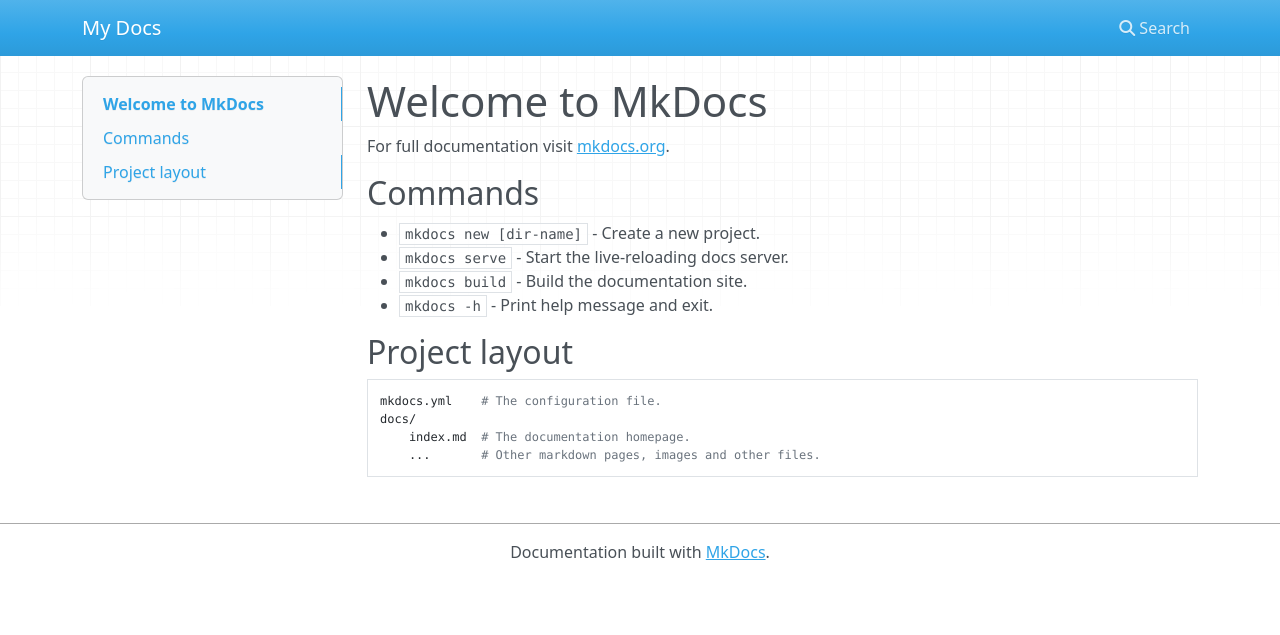
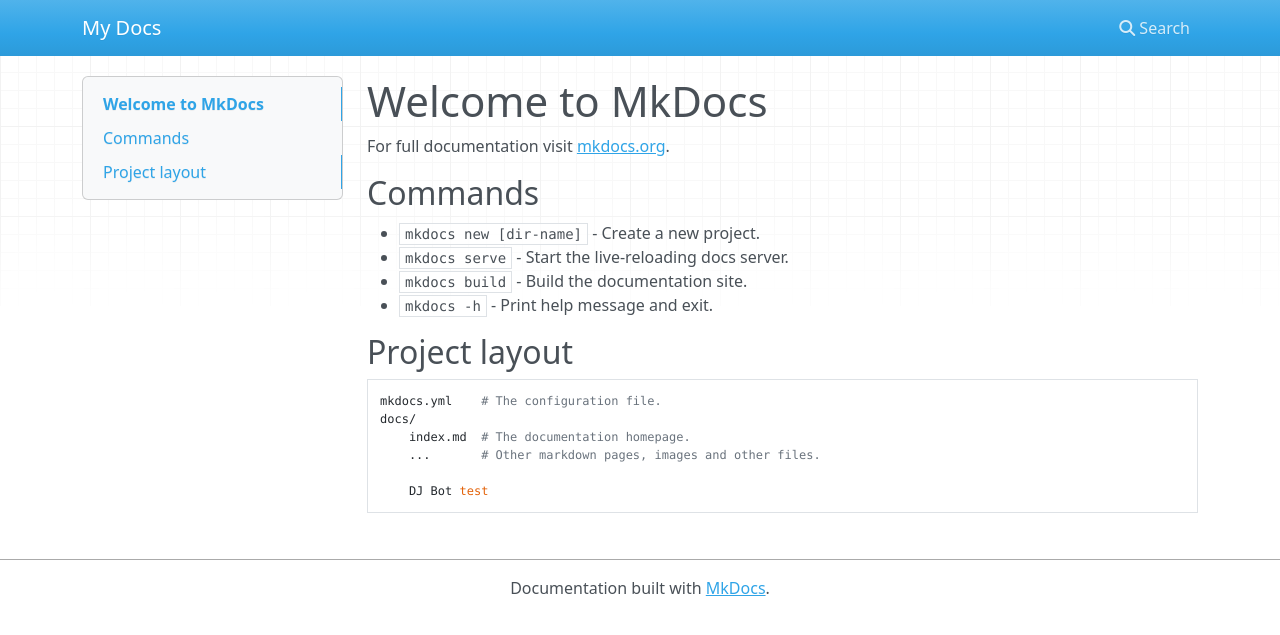
Before and after one commit to sabry134/DJ-Bot, an MkDocs documentation site: the page built from docs/index.md, in a window 1280 px wide. Shown: the top 635 px of the page. Built offline with MkDocs 1.6.1, drawn with Linux system fonts in a browser that asks for light colours; nearby versions of some CDN libraries.

Commit message:
Update index.md

```diff
--- a/docs/index.md
+++ b/docs/index.md
@@ -15,3 +15,5 @@ For full documentation visit [mkdocs.org](https://www.mkdocs.org).
     docs/
         index.md  # The documentation homepage.
         ...       # Other markdown pages, images and other files.
+
+        DJ Bot test
```
